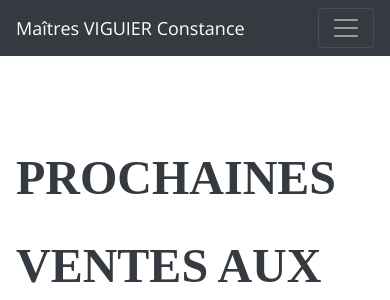
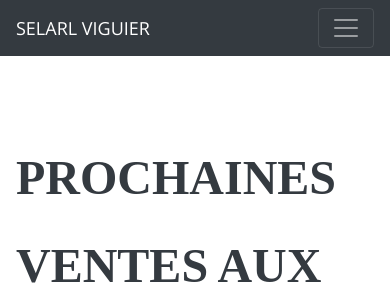
Before and after one commit to aygoun/website-bailiff-viguier, a PHP site: page /ventes.php in a window 390 px wide. Shown: the top 300 px of the page. Run offline with PHP 8.4, Linux system fonts and the light colour scheme; data that the repository does not hold is empty; a stand-in replaces the project's code that opens the database connection; some web fonts are replaced.

Commit message:
update Viguier en Selarl viguier

```diff
--- a/ventes.php
+++ b/ventes.php
@@ -2,7 +2,7 @@
 <html lang="fr">
 
 <head>
-  <title>Maîtres VIGUIER Constance - Huissier de Justice à Embrun (05)</title>
+  <title>SELARL VIGUIER - Huissier de Justice à Embrun (05)</title>
   <?php include 'include/head.html' ?>
 </head>
 
@@ -18,7 +18,7 @@ $validityOfReq = $reponse->rowCount() ;
 <body id="page-top">
   <nav class="navbar navbar-expand-lg navbar-dark bg-primary fixed-top" id="sideNav">
     <a class="navbar-brand js-scroll-trigger" href="#page-top">
-      <span class="d-block d-lg-none">Maîtres VIGUIER Constance</span>
+      <span class="d-block d-lg-none">SELARL VIGUIER</span>
       <span class="d-none d-lg-block">
         <img class="img-fluid rounded mx-auto mb-2" src="img/VIGUIER LOGO.png" alt="">
       </span>
```
